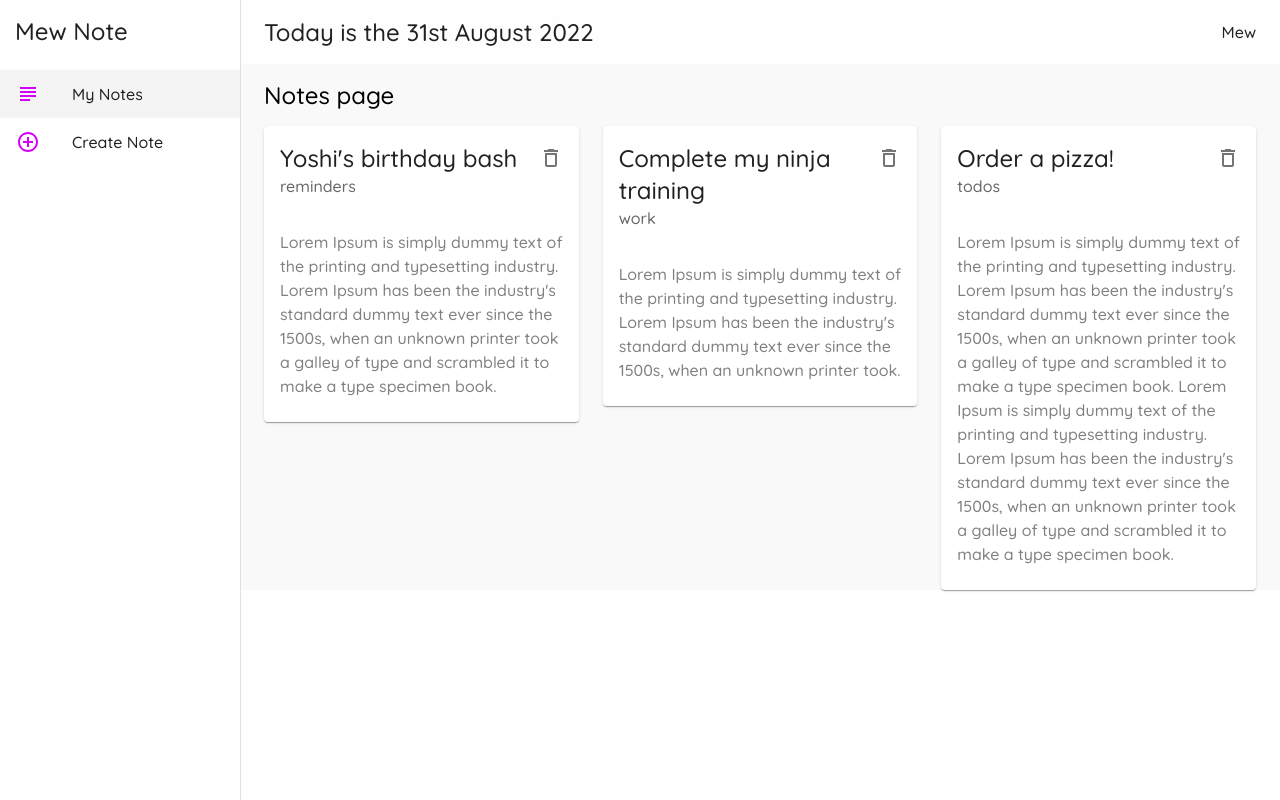
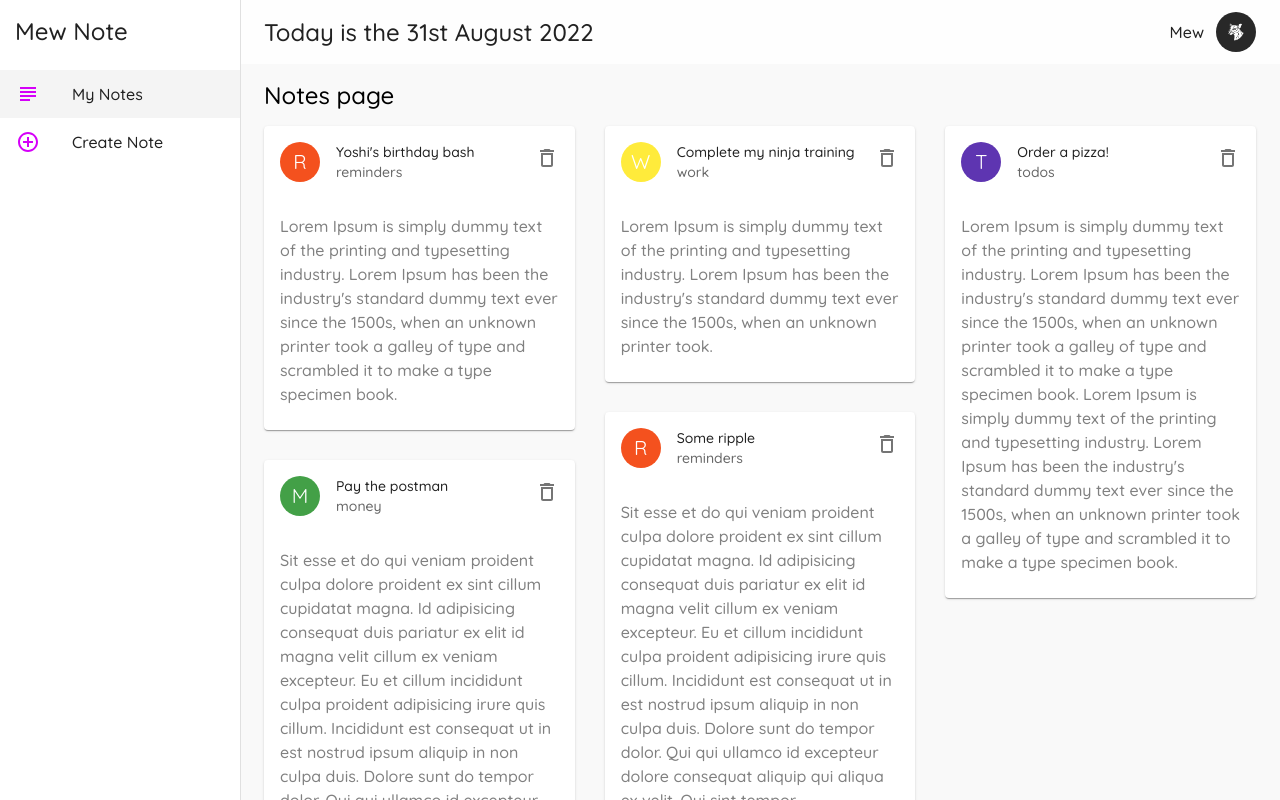
Before and after one commit to Mayamee/Notes, a React (Create React App) app: page / in a window 1280 px wide. Shown: the top 800 px of the page. Built offline with nearby package versions, Linux system fonts and the light colour scheme; data requests are answered from the project's data file.

Commit message:
notes done

```diff
--- a/data/db.json
+++ b/data/db.json
@@ -17,6 +17,18 @@
       "details": "Lorem Ipsum is simply dummy text of the printing and typesetting industry. Lorem Ipsum has been the industry's standard dummy text ever since the 1500s, when an unknown printer took a galley of type and scrambled it to make a type specimen book.\nLorem Ipsum is simply dummy text of the printing and typesetting industry. Lorem Ipsum has been the industry's standard dummy text ever since the 1500s, when an unknown printer took a galley of type and scrambled it to make a type specimen book.",
       "category": "todos",
       "id": 3
+    },
+    {
+      "title": "Pay the postman",
+      "details": "Sit esse et do qui veniam proident culpa dolore proident ex sint cillum cupidatat magna. Id adipisicing consequat duis pariatur ex elit id magna velit cillum ex veniam excepteur. Eu et cillum incididunt culpa proident adipisicing irure quis cillum. Incididunt est consequat ut in est nostrud ipsum aliquip in non culpa duis. Dolore sunt do tempor dolor. Qui qui ullamco id excepteur dolore consequat aliquip qui aliqua ex velit. Qui sint tempor reprehenderit dolore Lorem do anim nisi.\nDuis cupidatat consequat pariatur id Lorem minim ullamco deserunt sunt est cillum consectetur excepteur Lorem. Sit ut duis culpa dolore culpa aliquip consequat. Id nulla proident nulla laboris ea veniam sint amet.",
+      "category": "money",
+      "id": 4
+    },
+    {
+      "title": "Some ripple",
+      "details": "Sit esse et do qui veniam proident culpa dolore proident ex sint cillum cupidatat magna. Id adipisicing consequat duis pariatur ex elit id magna velit cillum ex veniam excepteur. Eu et cillum incididunt culpa proident adipisicing irure quis cillum. Incididunt est consequat ut in est nostrud ipsum aliquip in non culpa duis. Dolore sunt do tempor dolor. Qui qui ullamco id excepteur dolore consequat aliquip qui aliqua ex velit. Qui sint tempor reprehenderit dolore Lorem do anim nisi.\nDuis cupidatat consequat pariatur id Lorem minim ullamco deserunt sunt est cillum consectetur excepteur Lorem. Sit ut duis culpa dolore culpa aliquip consequat. Id nulla proident nulla laboris ea veniam sint amet.",
+      "category": "reminders",
+      "id": 6
     }
   ]
 }
--- a/package.json
+++ b/package.json
@@ -18,6 +18,7 @@
     "date-fns": "^2.29.2",
     "react": "^18.2.0",
     "react-dom": "^18.2.0",
+    "react-masonry-css": "^1.0.16",
     "react-router-dom": "6",
     "react-scripts": "5.0.1",
     "sass": "^1.54.7",
--- a/src/components/NoteCard/NoteCard.tsx
+++ b/src/components/NoteCard/NoteCard.tsx
@@ -5,19 +5,42 @@ import {
   CardContent,
   IconButton,
   Typography,
+  Avatar,
 } from "@mui/material";
 import INoteResponse from "../../models/INoteResponse";
 import { DeleteOutlined } from "@mui/icons-material";
+import {
+  blue,
+  deepOrange,
+  deepPurple,
+  green,
+  yellow,
+  amber,
+} from "@mui/material/colors";
 interface NoteCardProps {
   note: INoteResponse;
   onDelete: (id: number) => void;
   children?: React.ReactNode;
 }
+const getColorByCategory = (category: string) => {
+  console.log(category);
 
+  if (category === "work") return yellow[500];
+  if (category === "some_stuff") return blue[600];
+  if (category === "reminders") return deepOrange[600];
+  if (category === "money") return green[600];
+  if (category === "todos") return deepPurple[600];
+  return amber[300];
+};
 const NoteCard: FunctionComponent<NoteCardProps> = ({ note, onDelete }) => {
   return (
     <Card elevation={1}>
       <CardHeader
+        avatar={
+          <Avatar sx={{ background: getColorByCategory(note.category) }}>
+            {note.category[0].toUpperCase()}
+          </Avatar>
+        }
         action={
           <IconButton onClick={onDelete.bind(null, note.id)}>
             <DeleteOutlined />
--- a/src/hoc/Layout/Layout.tsx
+++ b/src/hoc/Layout/Layout.tsx
@@ -11,6 +11,7 @@ import {
   ListItemText,
   Toolbar,
   Typography,
+  Avatar,
 } from "@mui/material";
 import { AddCircleOutline, SubjectOutlined } from "@mui/icons-material";
 import IMenuItem from "../../models/IMenuItem";
@@ -74,7 +75,13 @@ const Layout: FunctionComponent<LayoutProps> = ({ children }) => {
             >
               Today is the {format(new Date(), "do MMMM Y")}
             </Typography>
-            <Typography>Mew</Typography>
+            <Typography sx={{ marginLeft: 1 }}>Mew</Typography>
+            <Avatar
+              src="/images/avatar.png"
+              sx={{
+                marginLeft: 1.5,
+              }}
+            />
           </Toolbar>
         </AppBar>
         <Drawer
--- a/src/index.scss
+++ b/src/index.scss
@@ -14,14 +14,20 @@ div.gap-input {
   margin: 20px 0;
 }
 
-// .wrapper {
-//   height: 100vh;
-// }
-// .wrapper main {
-//   background: #f9f9f9;
-//   width: 100%;
-// }
-// .wrapper-container {
-//   display: flex;
-//   width: 100%;
-// }
+.my-masonry-grid {
+  display: -webkit-box; /* Not needed if autoprefixing */
+  display: -ms-flexbox; /* Not needed if autoprefixing */
+  display: flex;
+  margin-left: -30px; /* gutter size offset */
+  width: auto;
+}
+.my-masonry-grid_column {
+  padding-left: 30px; /* gutter size */
+  background-clip: padding-box;
+}
+
+/* Style your items */
+.my-masonry-grid_column > div {
+  /* change div to reference your elements you put in <Masonry> */
+  margin-bottom: 30px;
+}
--- a/src/pages/Notes/Notes.tsx
+++ b/src/pages/Notes/Notes.tsx
@@ -2,9 +2,10 @@ import { FunctionComponent, useEffect, useState } from "react";
 import { Theme } from "@mui/material";
 import INoteResponse from "../../models/INoteResponse";
 import NoteService from "../../services/NoteService";
-import { Box, Grid, Typography, useTheme } from "@mui/material";
+import { Box, Typography, useTheme } from "@mui/material";
 import { Container } from "@mui/system";
 import NoteCard from "../../components/NoteCard/NoteCard";
+import Masonry from "react-masonry-css";
 interface NotesProps {}
 
 const Notes: FunctionComponent<NotesProps> = () => {
@@ -19,7 +20,15 @@ const Notes: FunctionComponent<NotesProps> = () => {
       setNotes(notes.filter((note) => note.id !== id))
     );
   };
-
+  const makeBreakPointsMasonry = (theme: Theme) => {
+    const { lg, md } = theme.breakpoints.values;
+    return {
+      default: 3,
+      [lg]: 2,
+      [md]: 1,
+    };
+  };
+  makeBreakPointsMasonry(theme);
   return (
     <Box component="div" className="Notes">
       <Container>
@@ -34,13 +43,17 @@ const Notes: FunctionComponent<NotesProps> = () => {
         </Typography>
 
         {notes.length !== 0 && (
-          <Grid container spacing={3}>
+          <Masonry
+            breakpointCols={makeBreakPointsMasonry(theme)}
+            className="my-masonry-grid"
+            columnClassName="my-masonry-grid_column"
+          >
             {notes.map((note, index) => (
-              <Grid item key={`${note.title}-${index}`} xs={12} md={6} lg={4}>
+              <Box component="div" key={`${note.title}-${index}`}>
                 <NoteCard note={note} onDelete={handleDeleteNote} />
-              </Grid>
+              </Box>
             ))}
-          </Grid>
+          </Masonry>
         )}
       </Container>
     </Box>
```
Also changed, not shown: public/images/avatar.png (added), 1 other file (tests, documents, lock files or other folders).
